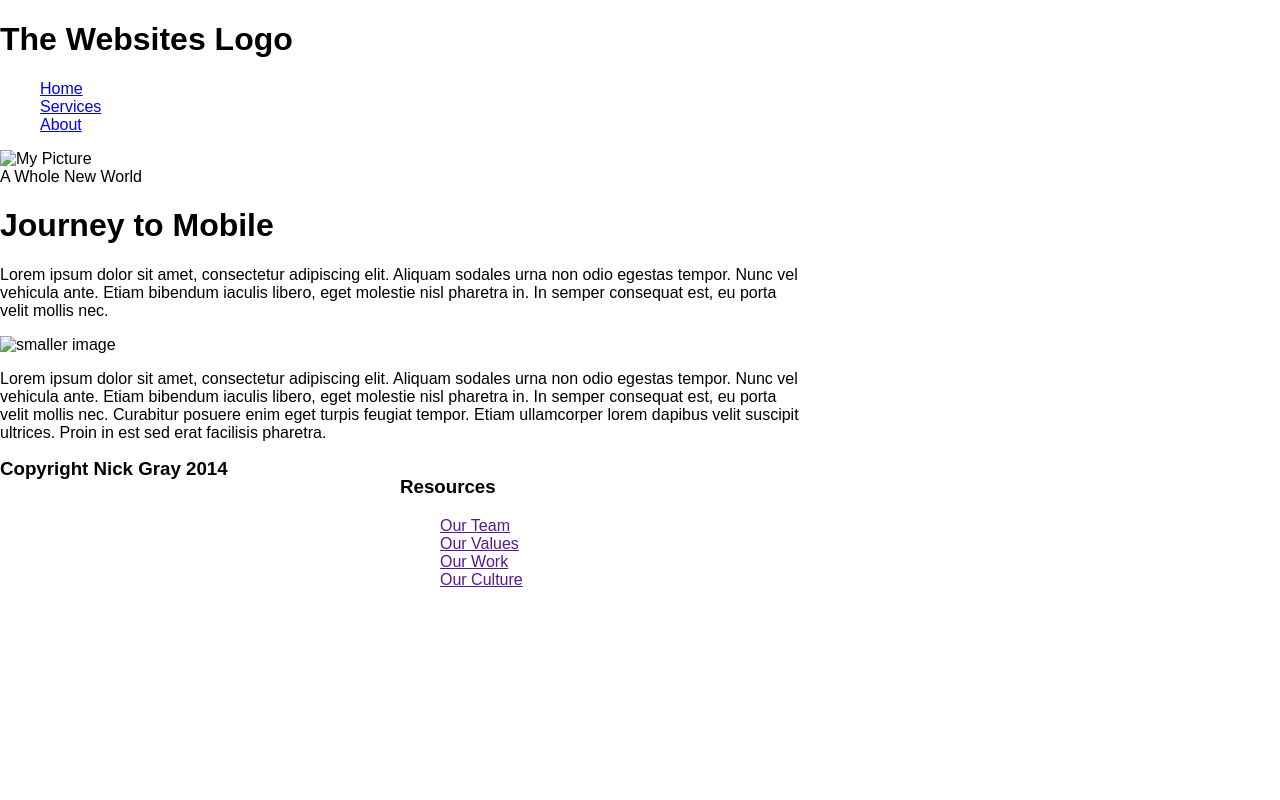
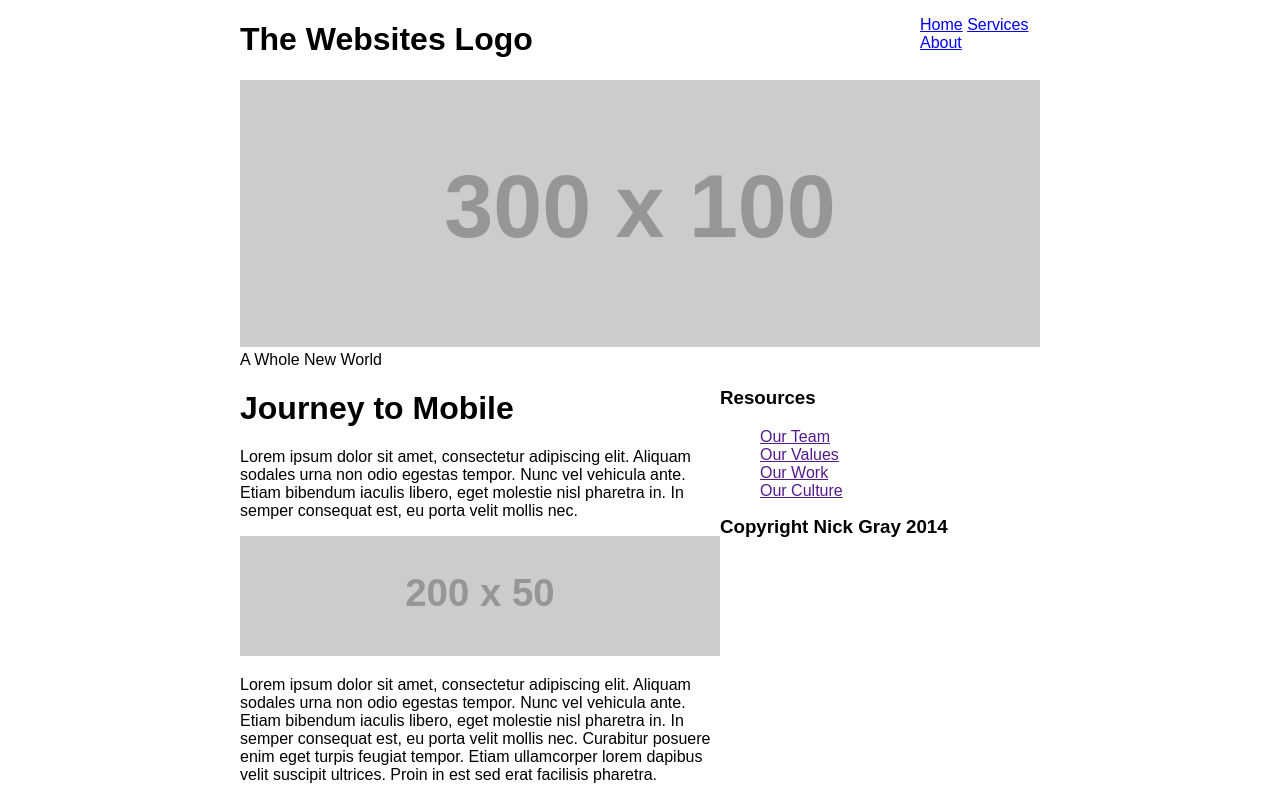
Before and after one commit to nickjoegray/responsive_template, a plain HTML site: page index.html in a window 1280 px wide. Drawn offline with nearby package versions, Linux system fonts and the light colour scheme; placeholder pictures from the web are drawn by us; a script that the page names is missing.

Commit message:
clean up index.css file, add placeholder images, setup media queries based on mobile and desktop sizes

```diff
--- a/css/index.css
+++ b/css/index.css
@@ -1,17 +1,59 @@
+
+/* MOBILE STYLES */
+@media screen and (max-width:480px) {
+
+}
+
+/* DESKTOP STYLES */
+@media screen and (min-width:960px) {
+
   body {
     width: 62.5%;
+    margin:0 auto;
   }
 
-img {
-  /*width: 100%;*/
+  /*img {
+    width: 100%;
+  }*/
+
+  .clearfix .title {
+    top:0;
+    left:0;
+    float: left;
+    width:80%;
+  }
+
+  .clearfix .first-nav {
+    top:0;
+    right:0;
+    float:right;
+    width:20%;
+  }
+
+  .clearfix .first-nav ul {
+    display: inline-block;
+  }
+
+  .clearfix .first-nav ul li {
+    display: inline;
+  }
+
+  .main-image img{
+    width:100%;
+  }
+
+  .main-container img {
+    width:100%;
   }
 
   article {
     float: left;
-  width:800px;
+    width:60%;
   }
 
   aside {
     float: right;
-  width: 400px;
+    width:40%;
   }
+
+}
--- a/index.html
+++ b/index.html
@@ -21,7 +21,7 @@
         <div class="header-container">
             <header class="wrapper clearfix">
                 <h1 class="title">The Websites Logo</h1>
-                <nav>
+                <nav class="first-nav">
                     <ul>
                         <li><a href="#">Home</a></li>
                         <li><a href="#">Services</a></li>
@@ -31,12 +31,12 @@
             </header>
         </div>
 
-        <div class="main-image">
-            <figure>
-                <img src="image.jpg" alt="My Picture">
+        <!-- <div class="main-image"> -->
+            <figure class="main-image">
+                <img src="http://placehold.it/300x100" alt="My Picture">
                 <figcaption>A Whole New World</figcaption>
             </figure>
-        </div>
+        <!-- </div> -->
 
         <div class="main-container">
             <div class="main wrapper clearfix">
@@ -47,7 +47,7 @@
                         <p>Lorem ipsum dolor sit amet, consectetur adipiscing elit. Aliquam sodales urna non odio egestas tempor. Nunc vel vehicula ante. Etiam bibendum iaculis libero, eget molestie nisl pharetra in. In semper consequat est, eu porta velit mollis nec.</p>
                     </header>
                     <figure>
-                        <img src="image.jpg" alt="smaller image" />
+                        <img src="http://placehold.it/200x50" alt="smaller image" />
                     </figure>
                     <section>
                         <p>Lorem ipsum dolor sit amet, consectetur adipiscing elit. Aliquam sodales urna non odio egestas tempor. Nunc vel vehicula ante. Etiam bibendum iaculis libero, eget molestie nisl pharetra in. In semper consequat est, eu porta velit mollis nec. Curabitur posuere enim eget turpis feugiat tempor. Etiam ullamcorper lorem dapibus velit suscipit ultrices. Proin in est sed erat facilisis pharetra.</p>
```
Lines whose indentation alone changed are shown as unchanged.
